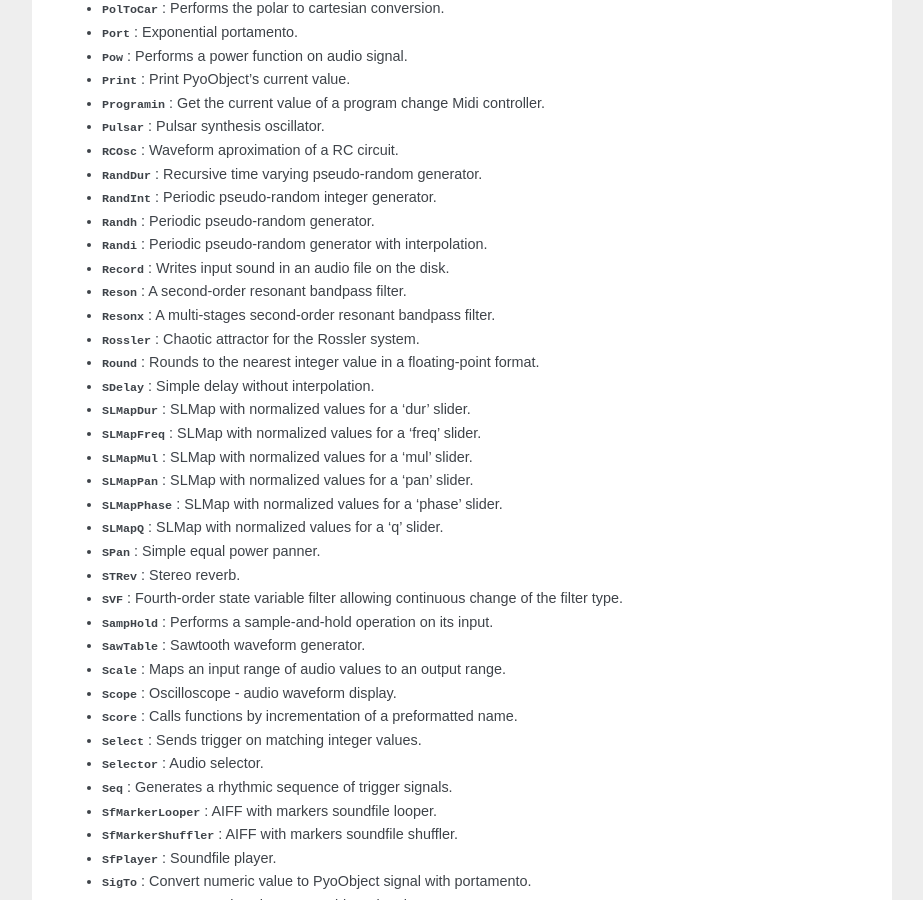
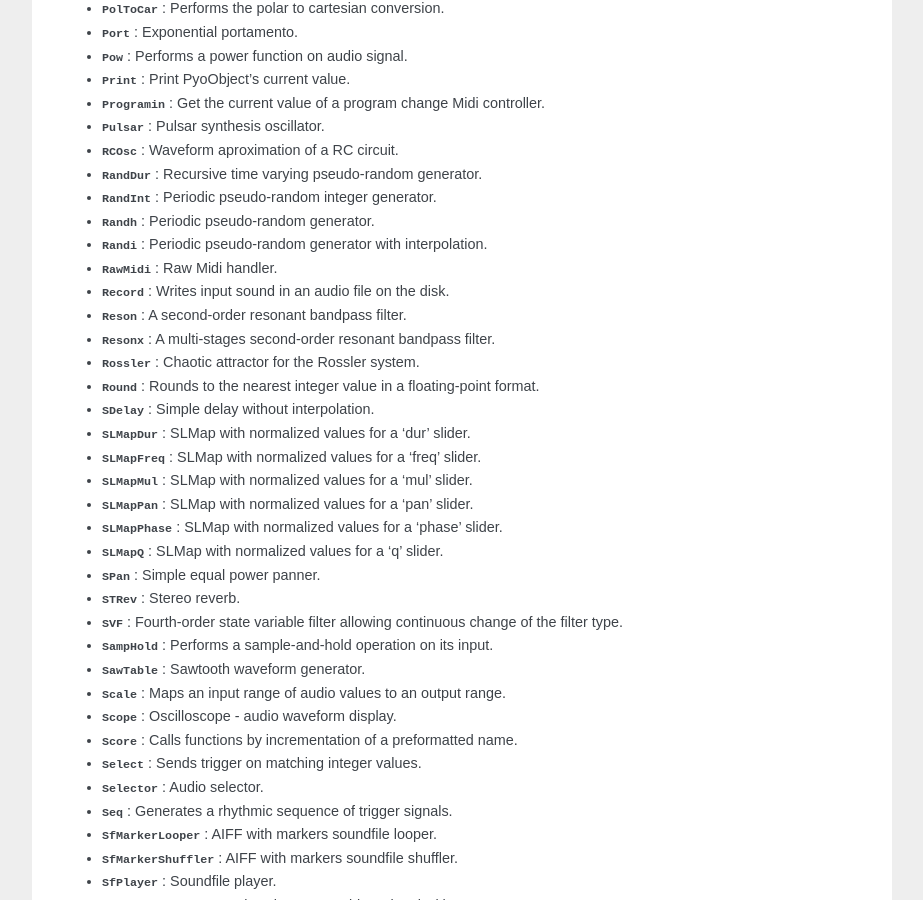
Before and after one commit to belangeo/pyo, a Sphinx documentation site: the page built from trunk/doc-sphinx/source/api/alphabetical.rst, in a window 1280 px wide and 900 px high, scrolled down 4004 px. Shown: the whole window, without its empty margins (198-1121 px from the left). Built offline with Sphinx 7.4.7, drawn with Linux system fonts in a browser that asks for light colours; the version number could not be read and is left out.

Commit message:
Fina revision for version 0.7.6.

```diff
--- a/trunk/doc-sphinx/source/api/alphabetical.rst
+++ b/trunk/doc-sphinx/source/api/alphabetical.rst
@@ -180,6 +180,7 @@ Alphabetical class reference
 - :py:class:`RandInt` :     Periodic pseudo-random integer generator.
 - :py:class:`Randh` :     Periodic pseudo-random generator.
 - :py:class:`Randi` :     Periodic pseudo-random generator with interpolation.
+- :py:class:`RawMidi` :     Raw Midi handler.
 - :py:class:`Record` :     Writes input sound in an audio file on the disk.
 - :py:class:`Reson` :     A second-order resonant bandpass filter.
 - :py:class:`Resonx` :     A multi-stages second-order resonant bandpass filter.
```
Also changed, not shown: 1 other file.
